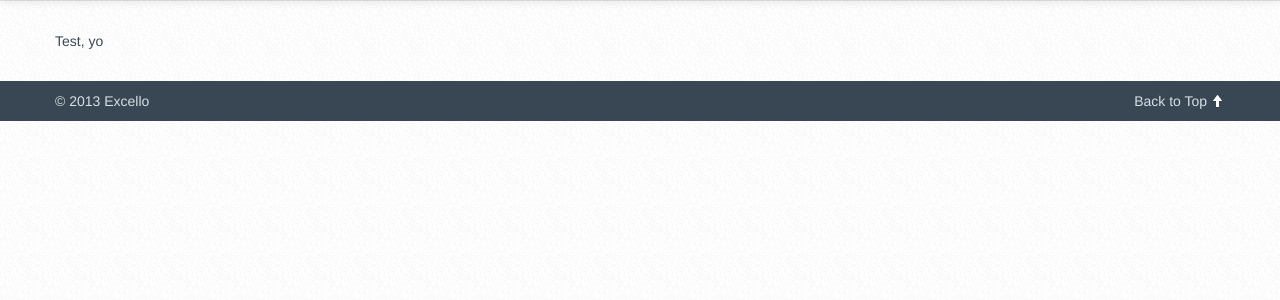
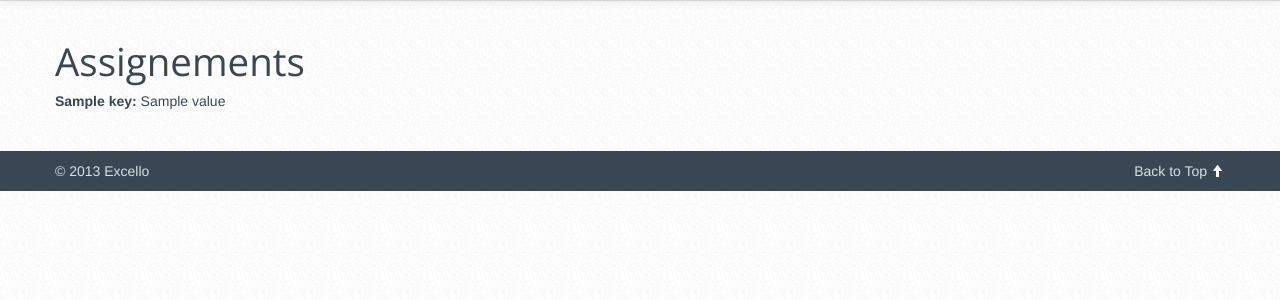
Before and after one commit to dpford/hackathon, a Django app: template templates/index.html in a window 1280 px wide. Shown: the part 60-360 px from the top of the page. Run offline with Django 3.2, Linux system fonts and the light colour scheme; the template is opened without the code that fills it: most values are stand-ins (such as "Sample title", 1, 10 or a date in 2020); some libraries are stand-ins or nearby versions.

Commit message:
First integration.

```diff
--- a/templates/index.html
+++ b/templates/index.html
@@ -51,7 +51,10 @@
 
 	<div id="content">
 	  <div class="container">
-	    Test, yo
+	    <h1>Assignements</h1>
+	    {% for key,value in assignments.items %}
+	    	<p><strong>{{ key }}:</strong> {{ value }}</p>
+	    {% endfor %}
 	  </div>
 	</div>
 
```
Also changed, not shown: dashboard/views.py (+20 -1 lines).
